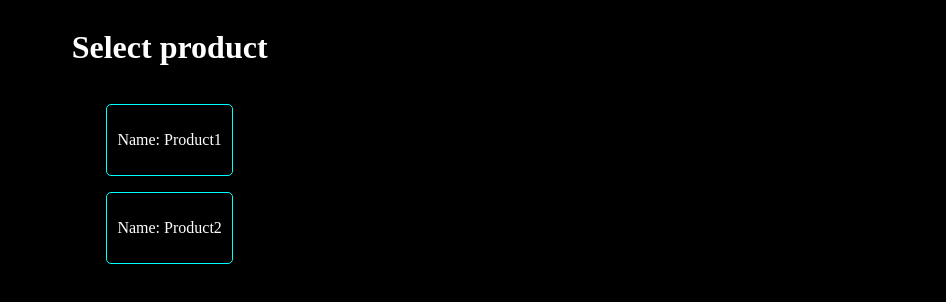
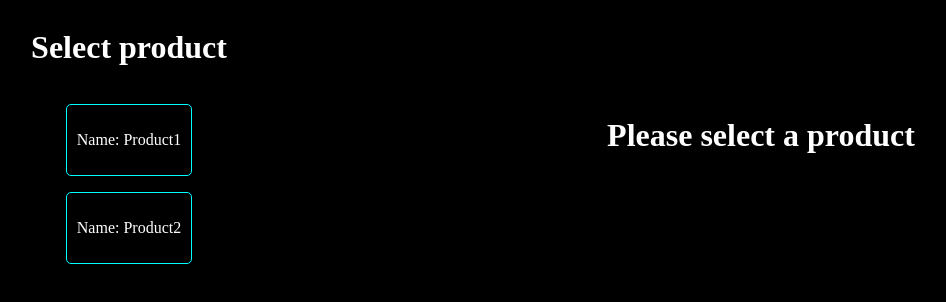
Before and after one commit to ItzhakLevy1/react-display-selected-item, a React (Create React App) app: page / in a window 1280 px wide. Shown: the top 302 px of the page, without its empty margins (167-1113 px from the left). Built offline with nearby package versions, Linux system fonts and the light colour scheme.

Commit message:
Add <h1>Please select a product</h1>

```diff
--- a/src/components/ProductDetails.jsx
+++ b/src/components/ProductDetails.jsx
@@ -2,7 +2,11 @@ import "./ProductDetails.css";
 
 function ProductDetails({ product }) {
   if (!product) {
-    return <div>Please select a product</div>;
+    return (
+      <div className="productDetails">
+        <h1>Please select a product</h1>
+      </div>
+    );
   }
 
   return (
```
